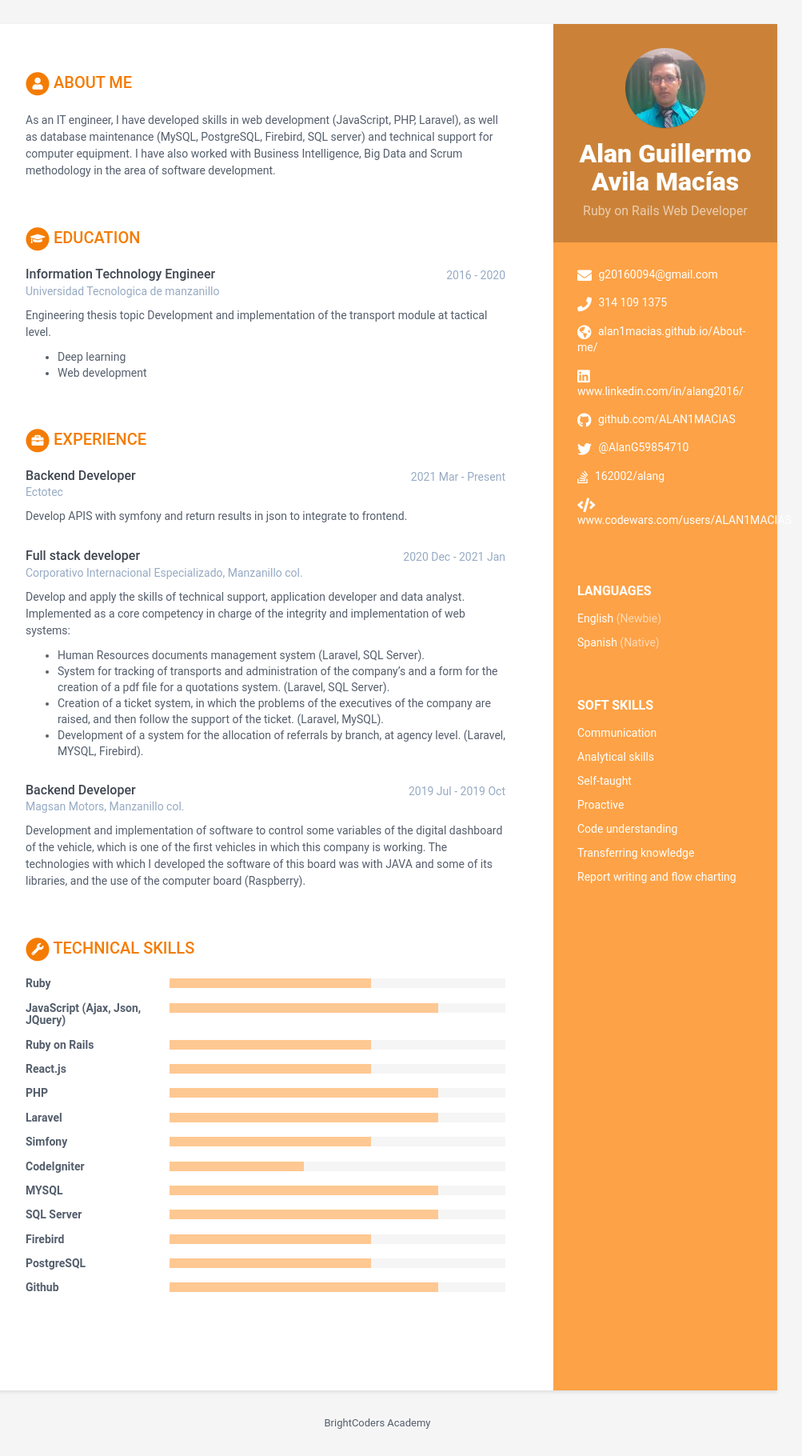
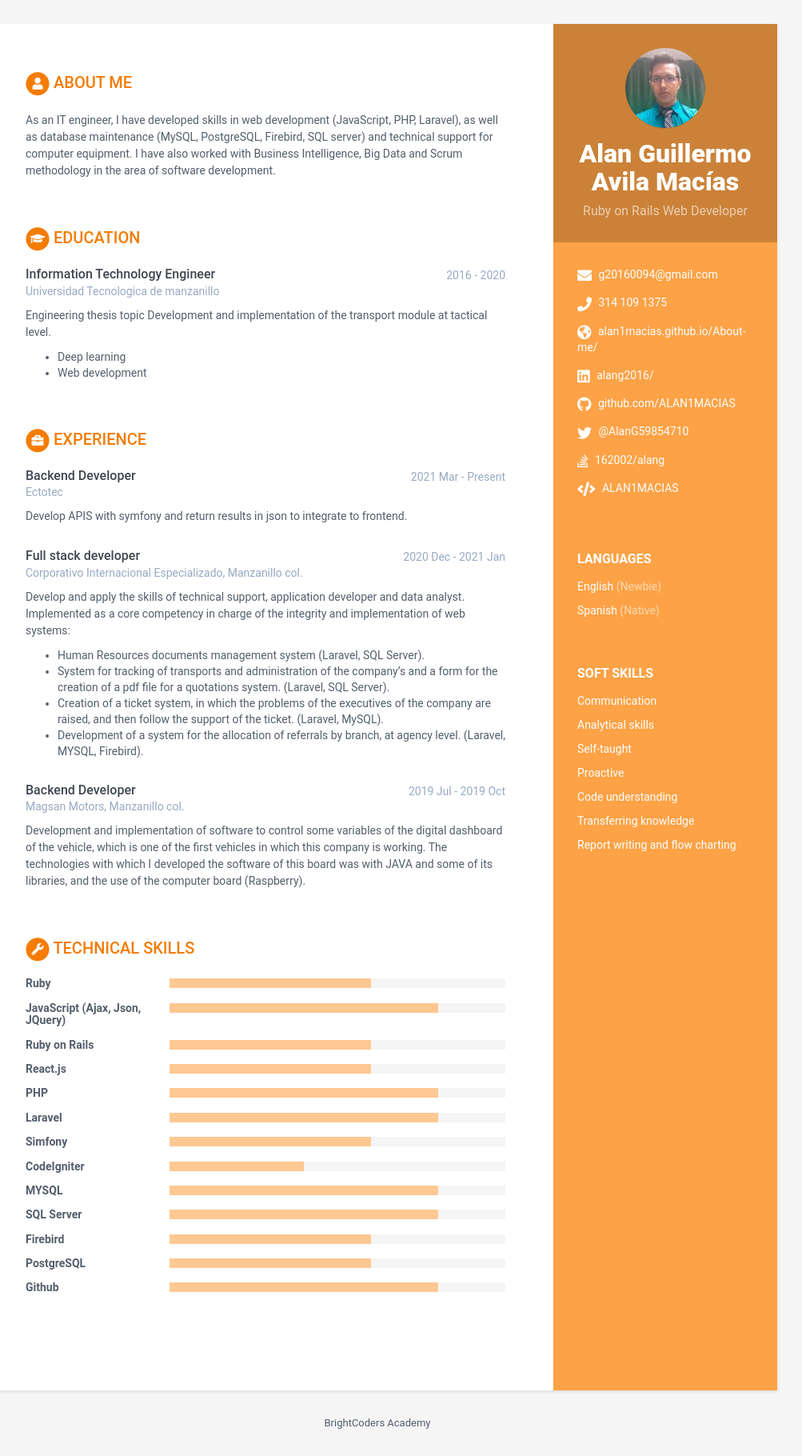
Before and after one commit to BC-MAR-21-ROR/kata-resume-ALAN1MACIAS, a Jekyll site: the page built from index.html, in a window 1280 px wide. Shown: the whole page at 80% size, without its empty margins (168-1171 px from the left). Built offline with Jekyll 4.4.1, drawn with Linux system fonts in a browser that asks for light colours.

Commit message:
[UPDATE] Update my data

```diff
--- a/_data/data.yml
+++ b/_data/data.yml
@@ -15,13 +15,13 @@ sidebar:
   email: g20160094@gmail.com
   phone: 314 109 1375
   website: alan1macias.github.io/About-me/ # No agregar http://
-  linkedin: www.linkedin.com/in/alang2016/
+  linkedin: alang2016/
   github: github.com/ALAN1MACIAS
   gitlab:
   bitbucket:
   twitter: '@AlanG59854710'
   stack-overflow: 162002/alang # Number/Username, e.g. 123456/alandoe
-  codewars: www.codewars.com/users/ALAN1MACIAS
+  codewars: ALAN1MACIAS
   goodreads: # Number-Username, e.g. 123456-alandoe
 
   # Actualiza según los idiomas y nieles que tienes. Agrega o Elimina según sea necesario.
```
